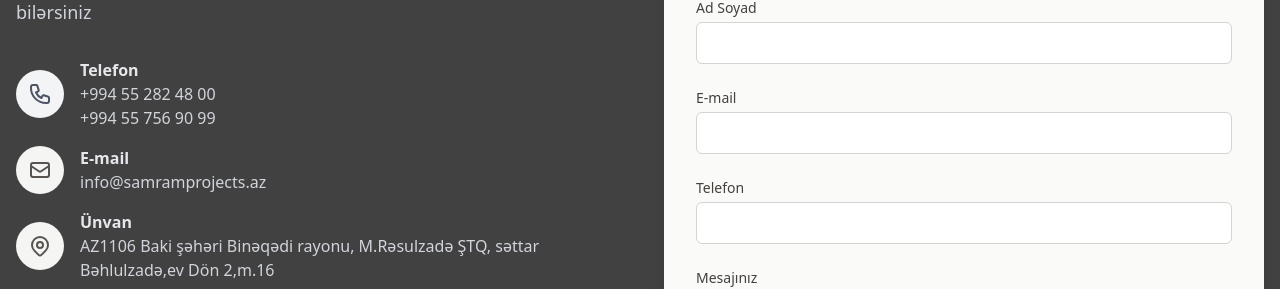
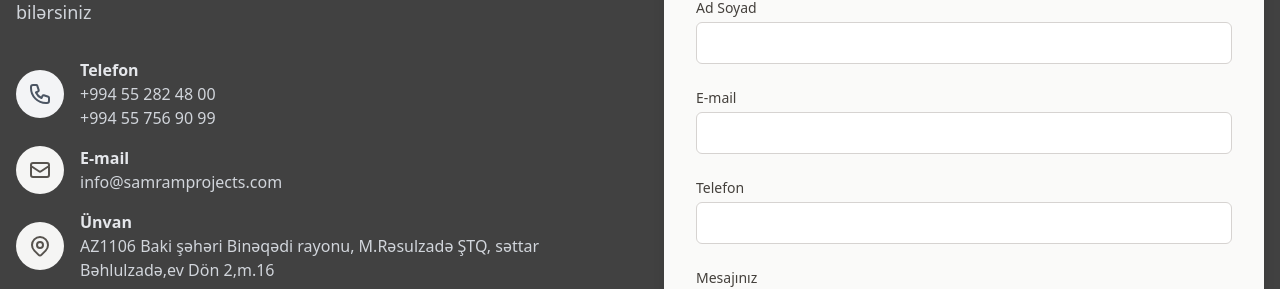
Before and after one commit to tehranblck/SamramProjects, a Next.js app: page / in a window 1280 px wide. Shown: the part 1730-2019 px from the top of the page. Built offline with nearby package versions, Linux system fonts and the light colour scheme; no server answers.

Commit message:
email deyisdirildi

```diff
--- a/app/components/contactPage/ContactForm.tsx
+++ b/app/components/contactPage/ContactForm.tsx
@@ -116,8 +116,8 @@ export default function ContactForm() {
                                 </div>
                                 <div>
                                     <h3 className="font-semibold text-gray-200">E-mail</h3>
-                                    <Link href="mailto:info@samramprojects.az" className="text-gray-300 hover:text-gray-900">
-                                        info@samramprojects.az
+                                    <Link href="mailto:info@samramprojects.com" className="text-gray-300 hover:text-gray-900">
+                                        info@samramprojects.com
                                     </Link>
 
                                 </div>
```
Also changed, not shown: public/logo strapi.png (added).
